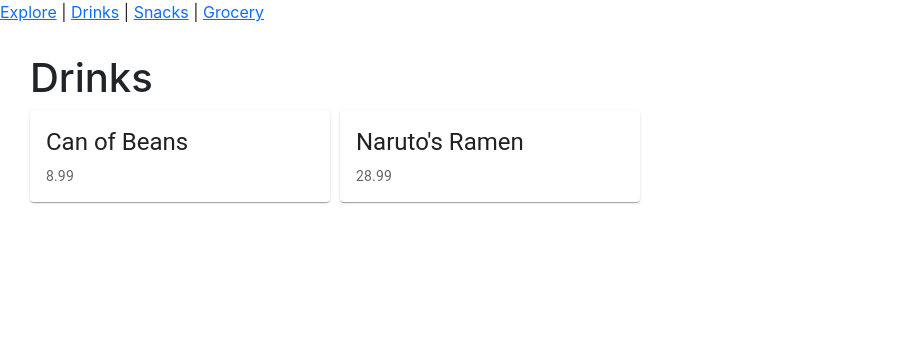
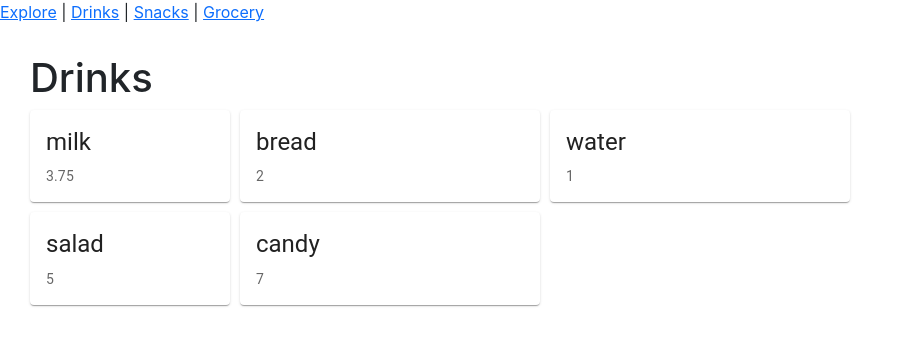
Before and after one commit to mshamsrainey/wt-intern-hackathon, a React (Create React App) app: page /Drinks in a window 1280 px wide. Shown: the top 346 px of the page, without its empty margins (0-913 px from the left). Built offline with nearby package versions, Linux system fonts and the light colour scheme; the HTML template or start-up script is replaced by a standard one.

Commit message:
database file

```diff
--- a/src/components/Drinks.js
+++ b/src/components/Drinks.js
@@ -7,7 +7,7 @@ function Drinks() {
           <ItemCardSmall
             key={item.id}
             name={item.name}
-            price={item.price}
+            price={item.cost}
           />
         );
       });
--- a/src/components/Grocery.js
+++ b/src/components/Grocery.js
@@ -7,7 +7,7 @@ function Grocery() {
           <ItemCardSmall
             key={item.id}
             name={item.name}
-            price={item.price}
+            price={item.cost}
           />
         );
       });
--- a/src/components/Snacks.css
+++ b/src/components/Snacks.css
@@ -4,7 +4,7 @@
 
 .product-grid {
     display:grid;
-    grid-template-columns: 300px 300px 300px;
+    grid-template-columns: 200px 300px 300px;
     gap:10px;
     flex-wrap: wrap;
 }
--- a/src/components/Snacks.js
+++ b/src/components/Snacks.js
@@ -9,7 +9,7 @@ const Snacks = () => {
           <ItemCardSmall
             key={item.id}
             name={item.name}
-            price={item.price}
+            price={item.cost}
           />
         );
       });
--- a/src/components/products.js
+++ b/src/components/products.js
@@ -1,12 +1,22 @@
 export default [
     {
-      id: "some-random-id-1",
-      name: "Can of Beans",
-      price: 8.99,
+        "name": "milk",
+        "cost": 3.75
     },
     {
-      id: "some-random-id-2",
-      name: "Naruto's Ramen",
-      price: 28.99,
+        "name": "bread",
+        "cost": 2.00
+    },
+    {
+        "name": "water",
+        "cost": 1.00
+    },
+    {
+        "name": "salad",
+        "cost": 5.00
+    },
+    {
+        "name": "candy",
+        "cost": 7.00
     },
   ];
```
